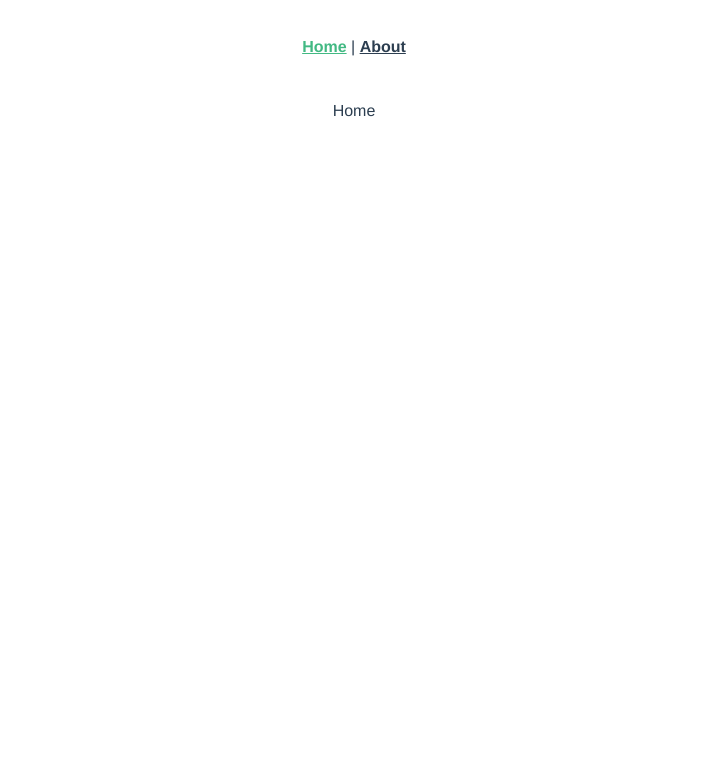
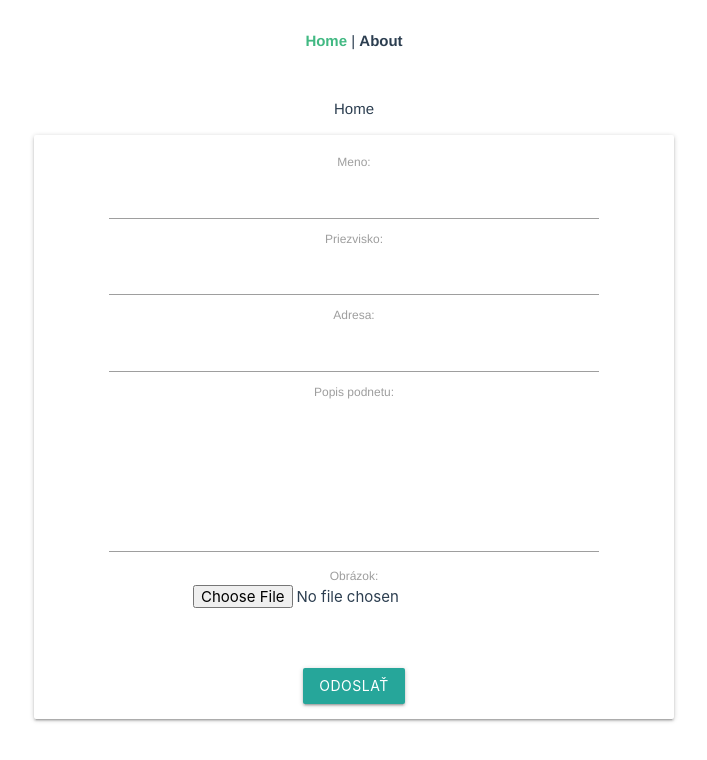
Before and after one commit to Melrok1/form_blascak, a Vue app: page / in a window 1280 px wide. Shown: the top 760 px of the page, without its empty margins (286-993 px from the left). Built offline with nearby package versions, Linux system fonts and the light colour scheme.

Commit message:
input form html

```diff
--- a/public/index.html
+++ b/public/index.html
@@ -5,6 +5,9 @@
     <meta http-equiv="X-UA-Compatible" content="IE=edge">
     <meta name="viewport" content="width=device-width,initial-scale=1.0">
     <link rel="icon" href="<%= BASE_URL %>favicon.ico">
+    <link rel="stylesheet" href="https://cdnjs.cloudflare.com/ajax/libs/materialize/1.0.0/css/materialize.min.css">
+    <!--Import Google Icon Font-->
+    <link href="https://fonts.googleapis.com/icon?family=Material+Icons" rel="stylesheet">
     <title><%= htmlWebpackPlugin.options.title %></title>
   </head>
   <body>
--- a/src/views/Home.vue
+++ b/src/views/Home.vue
@@ -1,6 +1,33 @@
 <template>
   <div class="home">
     <p>Home</p>
+
+    <form class="card inputForm">
+      <div class="name">
+        <label for="inputName">Meno:</label>
+        <input type="text" name="inputName">
+      </div>
+      <div class="surname">
+        <label for="inputSurname">Priezvisko:</label>
+        <input type="text" name="inputSurname">
+      </div>
+      <div class="address">
+        <label for="inputAddress">Adresa:</label>
+        <input type="text" name="inputAddress">
+      </div>
+      <div class="comment">
+        <label for="inputMessage">Popis podnetu:</label>
+        <textarea name="inputMessage" class="materialize-textarea"></textarea>
+      </div>
+      <div class="picture">
+        <label for="inputPicture">Obrázok:</label>
+        <input type="file" name="inputPicture">
+      </div>
+
+
+      <button class="waves-effect waves-light btn">Odoslať</button>
+    </form>
+
   </div>
 </template>
 
@@ -11,3 +38,46 @@ export default {
   name: 'Home',
 }
 </script>
+
+
+
+
+
+
+
+<script>
+export default {
+  data() {
+    return {
+
+    }
+  }
+}
+</script>
+
+
+<style scoped>
+
+.inputForm {
+  width: 50%;
+  margin: 0 auto;
+  padding: 1rem 5rem;
+}
+
+.inputForm button {
+  margin-top: 4rem;
+}
+
+.comment {
+  min-height: 100px;
+}
+
+.materialize-textarea {
+  height: 150px;
+}
+
+.picture label{
+  display: block;
+}
+
+</style>
```
